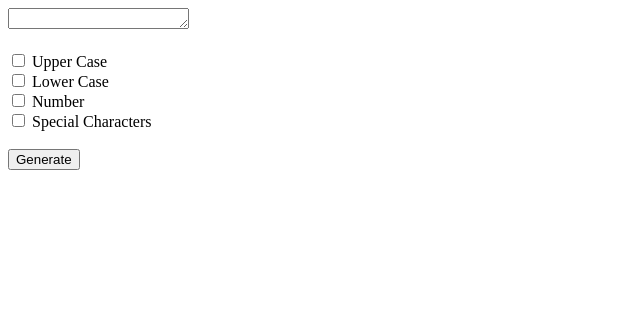
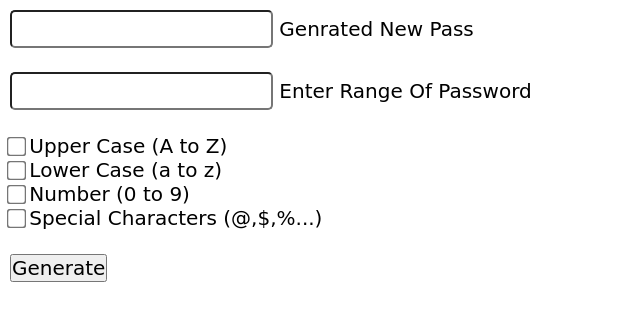
Before and after one commit to PRAKHAR-A-TRIPATHI/PRAKHAR-JAVASCRIPT, a plain HTML site: page 21-7/new.html in a window 1280 px wide. Shown: the whole page, without its empty margins (0-640 px from the left). Drawn offline with Linux system fonts and the light colour scheme.

Commit message:
7:00 pm update

```diff
--- a/21-7/new.html
+++ b/21-7/new.html
@@ -5,31 +5,38 @@
     <meta charset="UTF-8">
     <meta name="viewport" content="width=device-width, initial-scale=1.0">
     <title>random</title>
+    <link rel="stylesheet" href="style.css">
 </head>
 
 <body>
-    <textarea name="" id="randompass" cols="20" rows="1"></textarea>
+    <input  id="randompass" ></input>
+    <label for="randompass">Genrated New Pass</label>
 
     <br>
     <br>
+     <input type="number" id="range">
+     <label for="range">Enter Range Of Password</label>
+
+     <br>
+     <br>
 
     <input type="checkbox" name="" id="upper">
-    <label for="upper">Upper Case</label>
+    <label for="upper">Upper Case (A to Z)</label>
 
     <br>
 
     <input type="checkbox" name="" id="lower">
-    <label for="lower">Lower Case</label>
+    <label for="lower">Lower Case (a to z)</label>
 
     <br>
 
     <input type="checkbox" name="" id="num">
-    <label for="num">Number</label>
+    <label for="num">Number (0 to 9)</label>
 
     <br>
 
-    <input type="checkbox" name="" id="special">
-    <label for="special">Special Characters</label>
+    <input type="checkbox" name="" id="symbol">
+    <label for="special">Special Characters (@,$,%...)</label>
 
     <br>
     <br>
--- a/21-7/random.js
+++ b/21-7/random.js
@@ -18,15 +18,16 @@ getPass.addEventListener("click", (e) => {
   if (document.querySelector("#num").checked) {
     result += num;
   }
-  if (document.querySelector("#special").checked) {
+  if (document.querySelector("#symbol").checked) {
     result += saymbol;
   }
 
   let newPassword = "";
-
-  for (i = 0; i <= 8; i++) {
-    let randomPass = Math.floor(Math.random() * result.length);
-    newPassword += result.charAt(randomPass);
+  let n = parseInt(document.querySelector('#range').value);
+  for (i = 0; i < n; i++) {
+    // let randomPass = Math.floor(Math.random() * result.length);
+    // newPassword += result.charAt(randomPass);
+    newPassword += result.charAt(Math.floor(Math.random()*result.length))
   }
-  document.querySelector("#randompass").textContent = newPassword;
+  document.querySelector("#randompass").value = newPassword;
 });
--- /dev/null
+++ b/21-7/style.css
@@ -0,0 +1,16 @@
+*{
+    margin: 0;
+    padding: 0;
+    font-family: cursive;
+    font-size: 20px;
+}
+body{
+    padding: 10px;
+}
+input{
+    padding: 5px;
+    border-radius: 5px;
+}
+input[type='checkbox'] {
+    transform: scale(1.5);
+  }
```
Also changed, not shown: 21-7/keyprees.html (added, +27 -0 lines).
